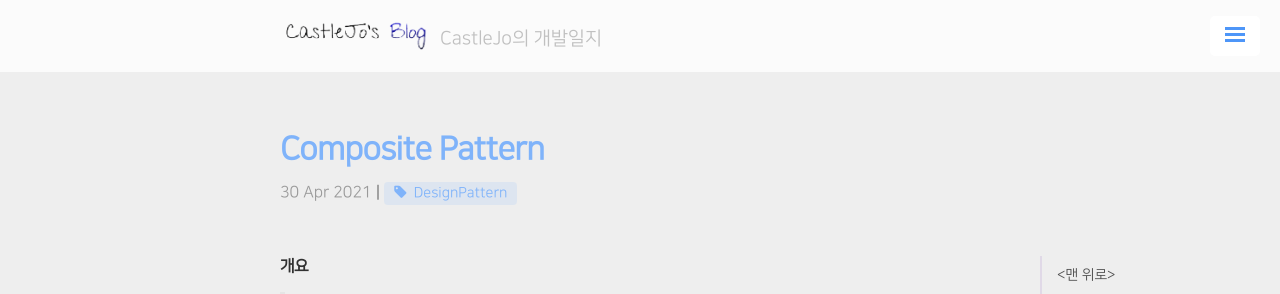
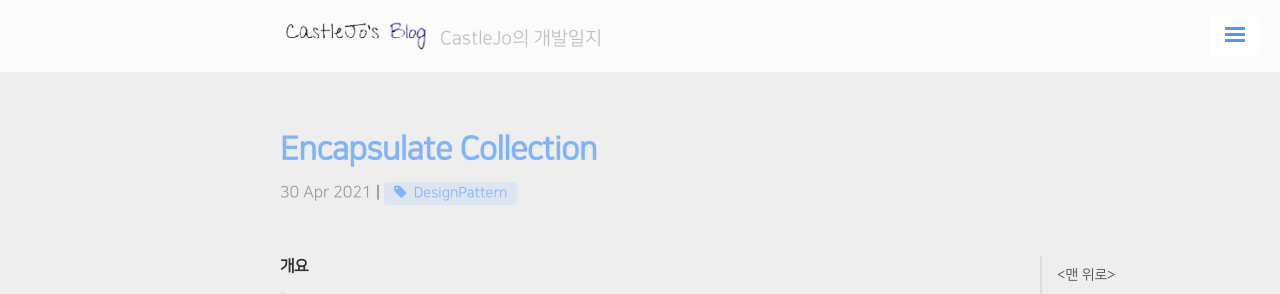
Before and after one commit to ukcastle/ukcastle.github.io, a Jekyll site: the page built from _posts/DesignPattern/2021-04-30-Encapsulate-Collection.md, in a window 1280 px wide and 1205 px high. Shown: the top 294 px of the window. Built offline with Jekyll 4.4.1, drawn with Linux system fonts in a browser that asks for light colours; nearby versions of some CDN libraries; a script that is not in the unit is left out; comment, search, counter and statistics services are not loaded.

Commit message:
docs: 이름 수정

```diff
--- a/_posts/DesignPattern/2021-04-30-Encapsulate-Collection.md
+++ b/_posts/DesignPattern/2021-04-30-Encapsulate-Collection.md
@@ -1,6 +1,6 @@
 ---
 layout: post
-title: Composite Pattern
+title: Encapsulate Collection
 category: DesignPattern
 tag: [DesignPattern]
 ---
```
